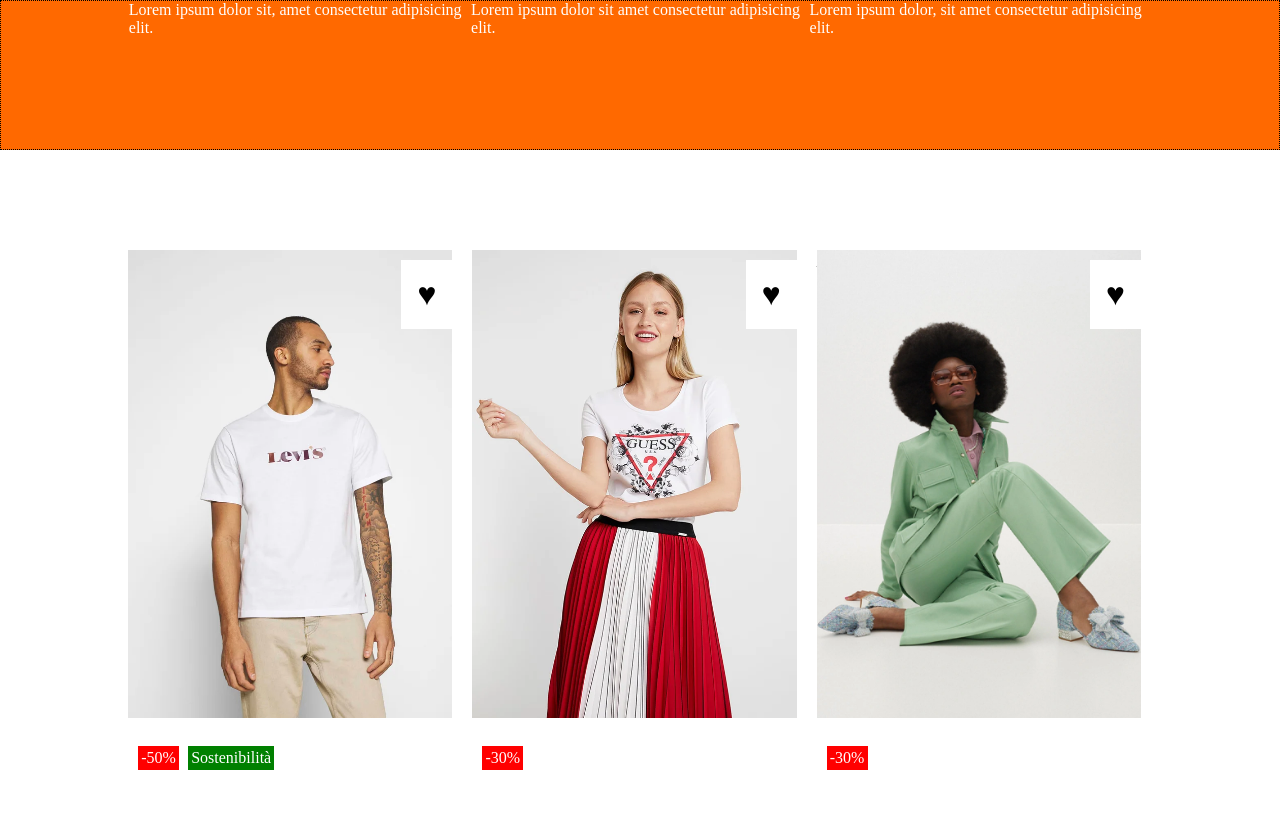
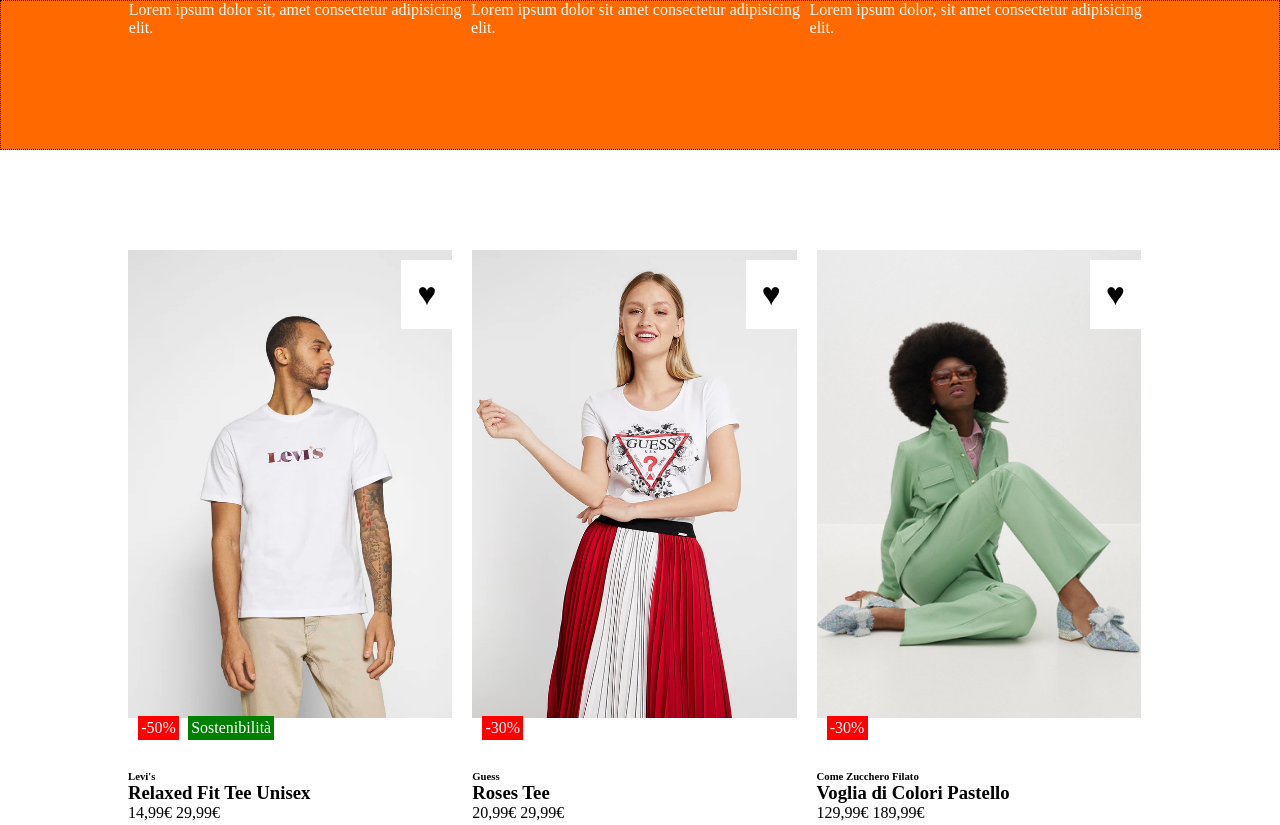
Before and after one commit to mbaisotti99/html-css-boolando, a plain HTML site: page index.html in a window 1280 px wide. Shown: the top 825 px of the page. Drawn offline with Linux system fonts and the light colour scheme.

Commit message:
feat:cards finale

```diff
--- a/css/style.css
+++ b/css/style.css
@@ -75,6 +75,8 @@ main .container{
 
 .testo-card{
     bottom: 0px;
+    position: relative;
+    bottom: -520px;
 }
 
 .discount{
@@ -82,7 +84,7 @@ main .container{
     color: white;
     padding: .2em;
     position: absolute;
-    bottom: 80px;
+    bottom: 110px;
     left: 10px;
     z-index: 3;
 }
@@ -92,7 +94,7 @@ main .container{
     background-color: green;
     color: white;
     padding: .2em;
-    bottom: 80px;
+    bottom: 110px;
     left: 60px;
     z-index: 3;
 }
```
